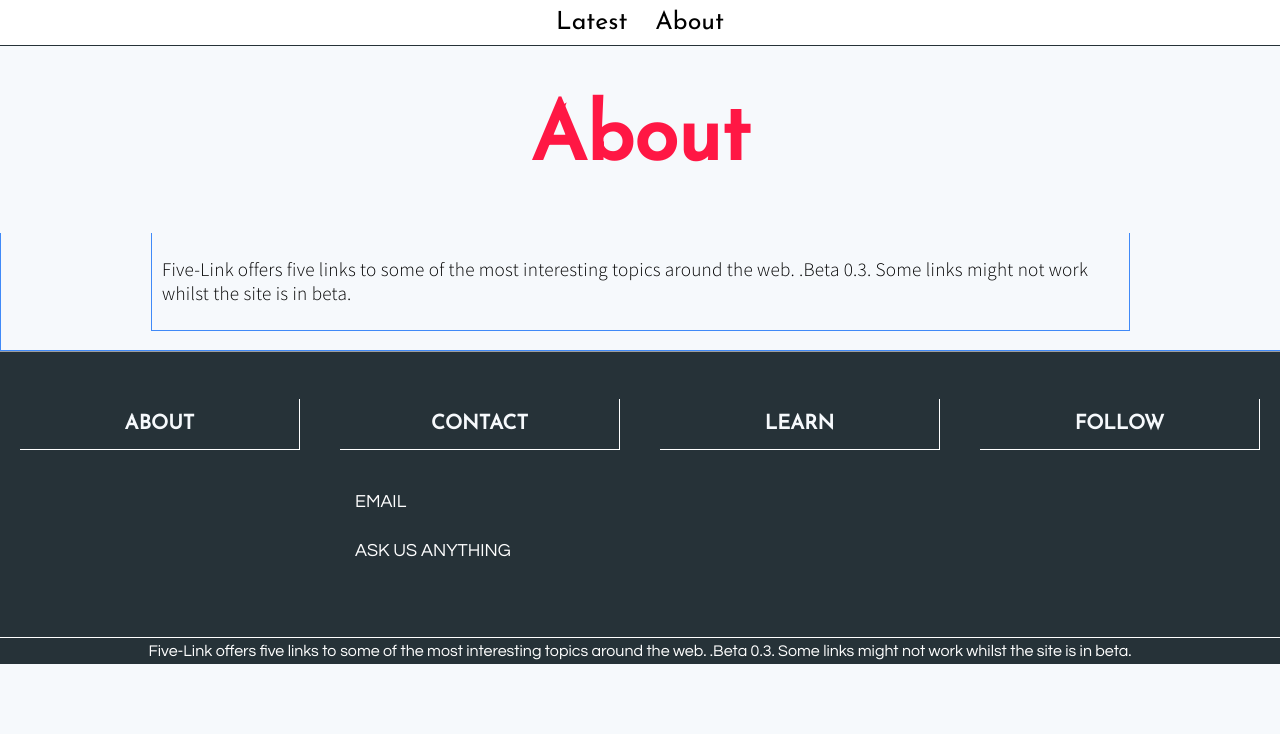
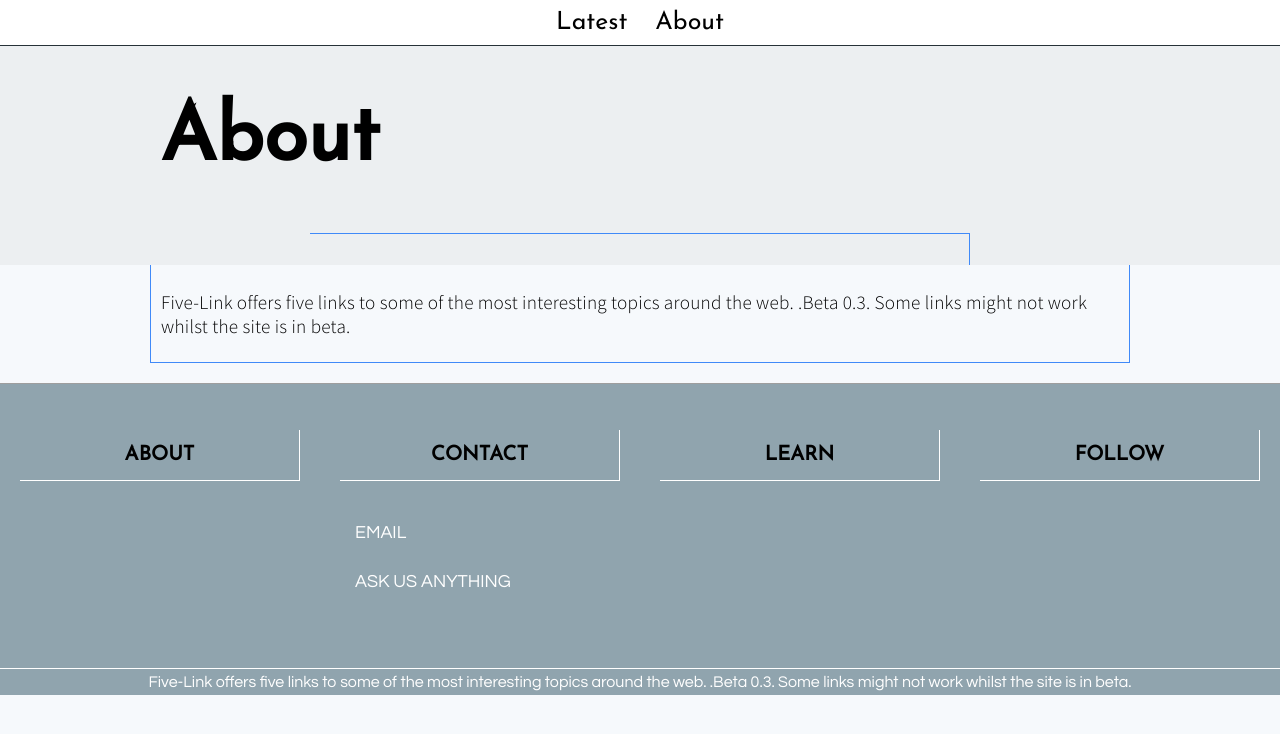
Before and after one commit to hub63501/my-links, a Jekyll site: the page built from about.md, in a window 1280 px wide. Shown: the top 734 px of the page. Built offline with Jekyll 4.4.1, drawn with Linux system fonts in a browser that asks for light colours.

Commit message:
few edits

```diff
--- a/_layouts/Display.html
+++ b/_layouts/Display.html
@@ -98,15 +98,15 @@
 
 
 
+
 <div class="Front-title">
   <div class="Front-title-inner">
-    <h1>{{page.title}}</h1>
-    <h2>{{page.description}}</h2>
-    <!--<div class="sub-heading">
-
-    </div>-->
+    <h1>{{ page.title }}</h1>
+    <div class="sub-heading">
+      <h4>{{ page.description }}</h4>
+    </div>
   </div>
-</div>
+ </div>
 
 <div class="display-class-1">
   <div class="display-class-1-inner">
--- a/assets/CSS/CSS-U_flex.css
+++ b/assets/CSS/CSS-U_flex.css
@@ -45,7 +45,6 @@
 h1{
   font-family: 'Josefin Sans', sans-serif;
   font-size: 5em;
-  color: #FF1744;
   text-rendering: optimizeLegibility;
   -webkit-font-smoothing: antialiased;
   -moz-osx-font-smoothing: grayscale;
@@ -58,7 +57,7 @@
 
 h2, h3, h4, h5{
     font-family: 'Josefin Sans', sans-serif;
-    color: #FF1744;
+    color: #000000;
     text-rendering: optimizeLegibility;
     -webkit-font-smoothing: antialiased;
     -moz-osx-font-smoothing: grayscale;
@@ -174,16 +173,17 @@
 
 
 
-
-
-
 .Front-title{
-    text-align: center;
+    text-align: left;
     width: 100%;
+    padding-left: 50px;
+    padding-right: 50px;
+    background-color: #ECEFF1;
     }
 
 .Front-title-inner{
-
+    padding-left: 10px;
+    padding-right: 10px;
     }
 @media screen and (max-width: 650px){
     .Front-title{
@@ -200,7 +200,8 @@
 }
 @media screen and (min-width: 1100px){
     .Front-title{
-
+        padding-right: 150px;
+        padding-left: 150px;
     }
 }
 
@@ -208,13 +209,16 @@
 @media screen and (max-width: 500px){
     .Front-title{
         text-align: left;
-        padding-left: 15px;
-        padding-right: 15px;
+        padding-left: 0px;
+        padding-right: 0px;
       }
     .Front-title-inner{
         padding: 0px;
+        padding-left: 5px;
+        padding-right: 5px;
       }
 }
+
 
 
 
@@ -365,8 +369,8 @@
     padding-bottom: 5px;
     padding-left: 50px;
     padding-right: 50px;
-    border-left: 1px solid #408af8;
-    border-bottom: 1px solid #408af8;
+    border-left: 0px solid #408af8;
+    border-bottom: 0px solid #408af8;
     border-right: 0px solid #408af8;
     border-top: 0px solid #408af8;
 }
@@ -396,9 +400,7 @@
 }
 
 
-.display-class-1-inner h1, h3, h4, h5{
-    color:#f6f9fc;
-}
+
 
 .display-class-1-inner li img{
     width: 30%;
@@ -665,7 +667,7 @@
 
 
 footer{
-  background-color: #263238;
+  background-color: #90A4AE;
   color: #ffffff;
   border-top: 1px solid #9E9E9E;
   padding: 0px;
```
